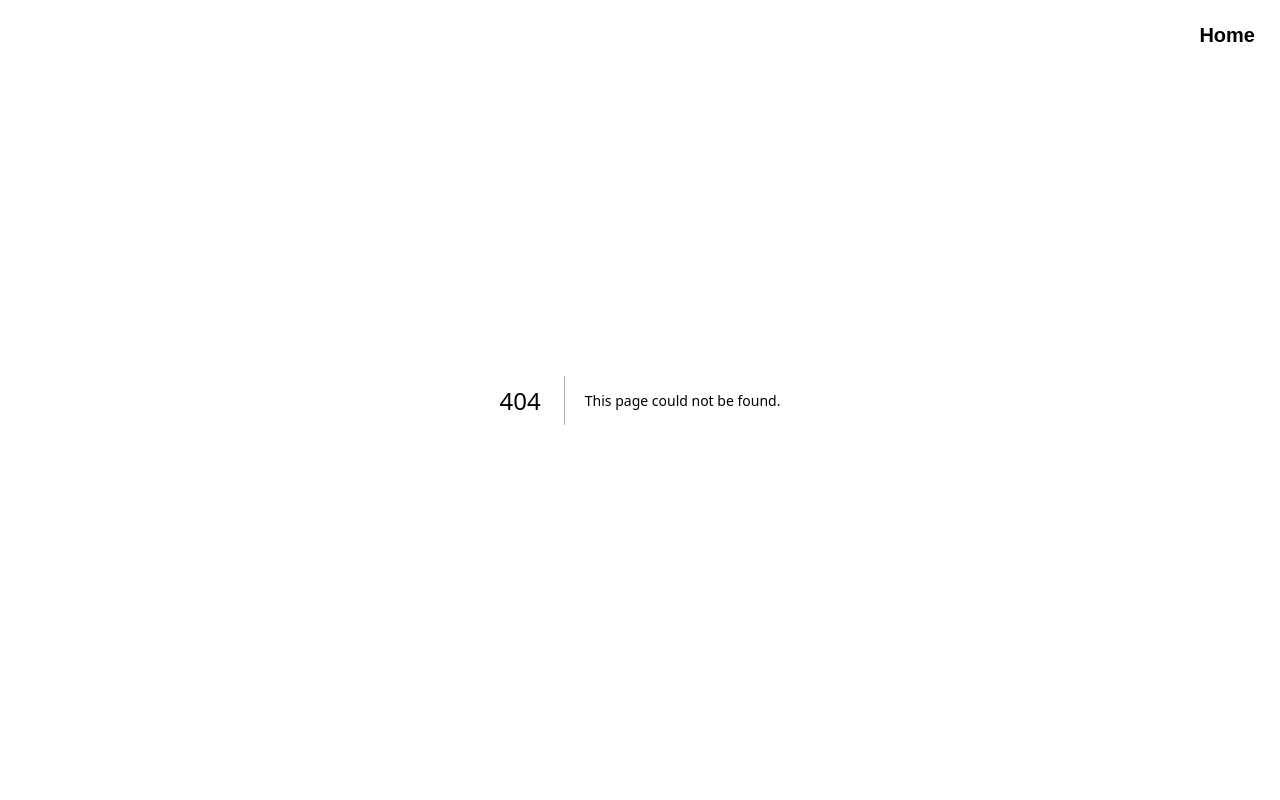
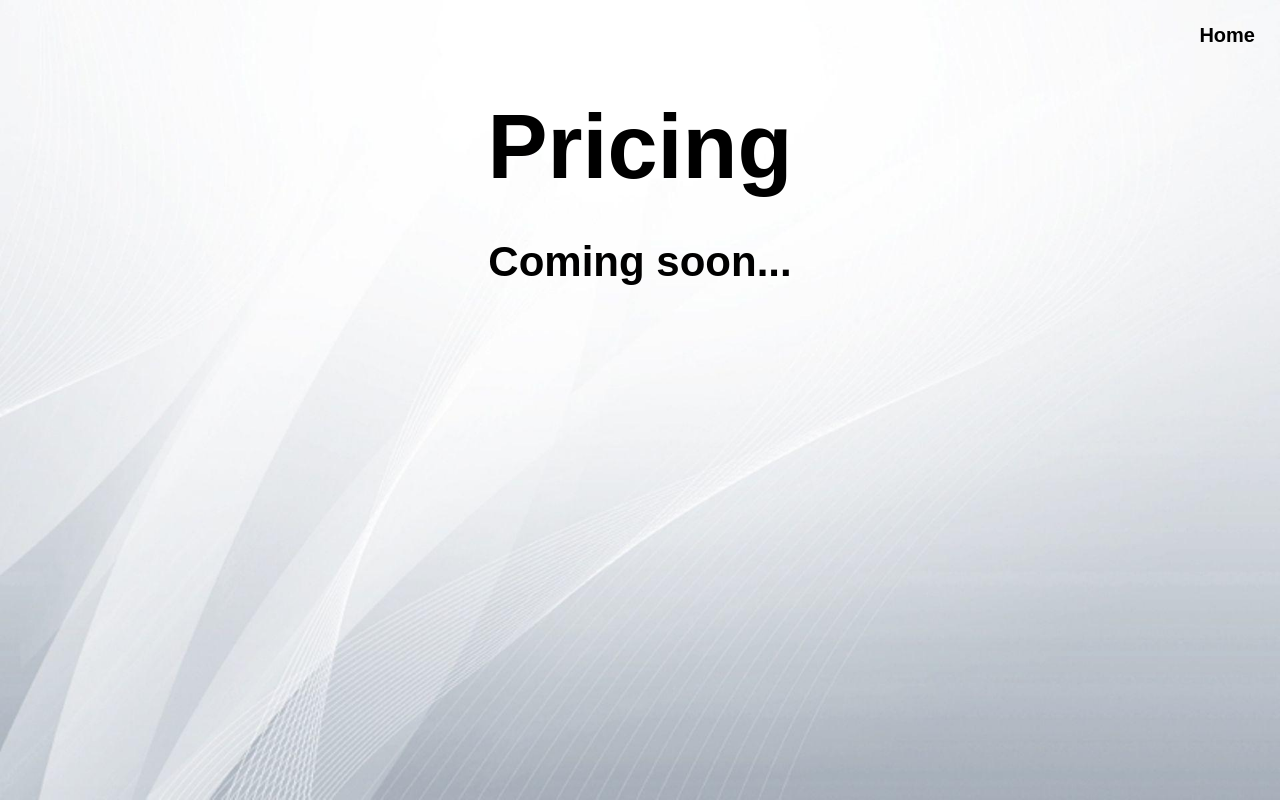
Before and after one commit to H4CK3R1010/Seemz-Like-Magazine, a Next.js app: page /pricing in a window 1280 px wide. Before the commit this address had no page. Built offline with nearby package versions, Linux system fonts and the light colour scheme.

Commit message:
Add Pricing page

```diff
--- /dev/null
+++ b/app/pricing/page.tsx
@@ -0,0 +1,19 @@
+export default function Pricing(){
+
+return(
+
+<div className="background">
+
+<div className="title">
+Pricing
+</div>
+
+<div className="subtitle">
+Coming soon...
+</div>
+
+</div>
+
+)
+
+}
```
